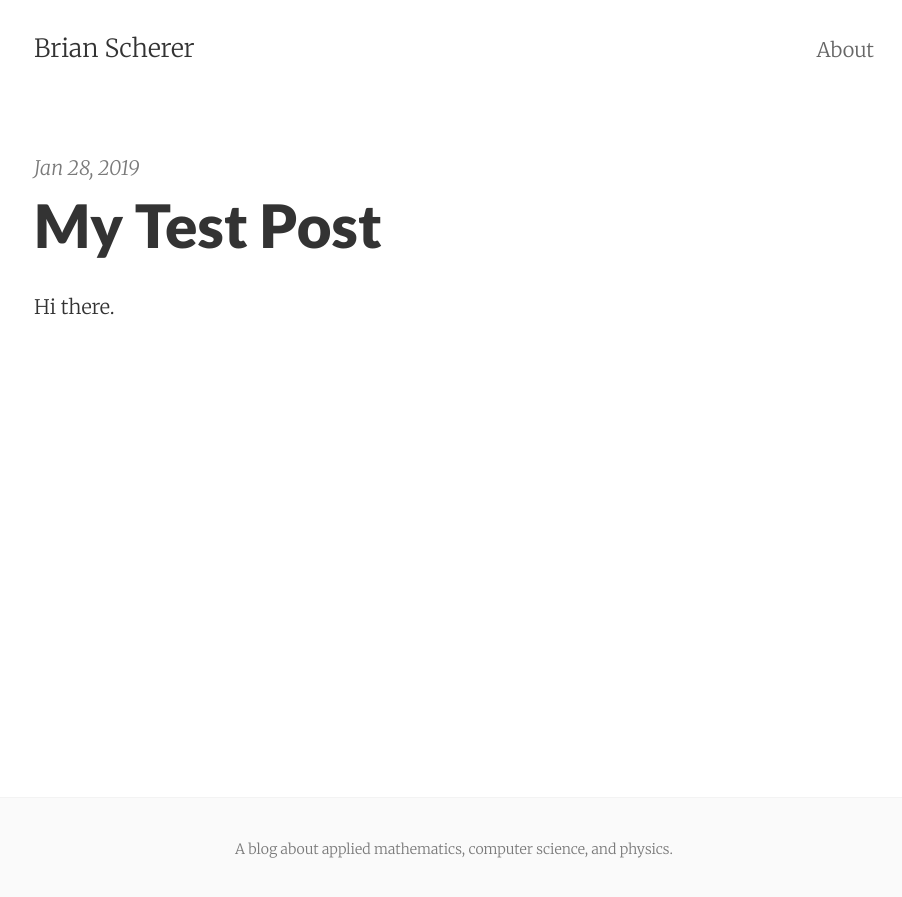
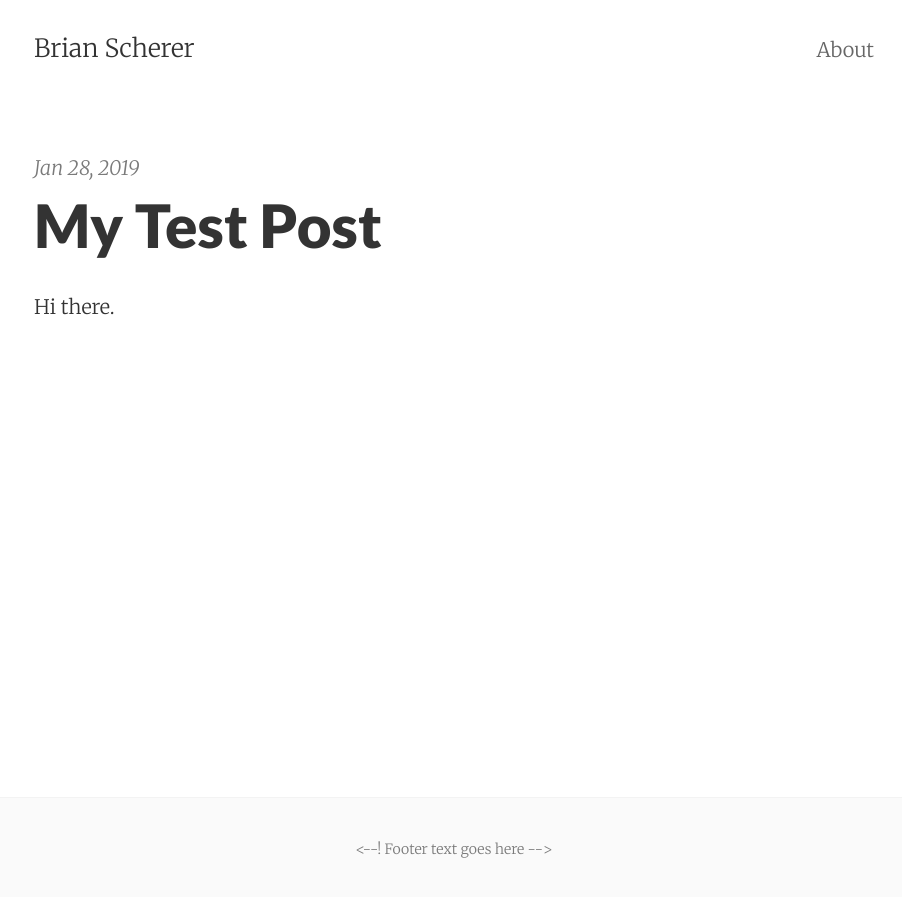
Before and after one commit to brianscherer/brianscherer.github.io, a Jekyll site: the page built from index.html, in a window 1280 px wide. Shown: the top 897 px of the page, without its empty margins (186-1088 px from the left). Built offline with Jekyll 4.4.1, drawn with Linux system fonts in a browser that asks for light colours; the list of posts is cut into pages by our own code.

Commit message:
Update footer.html

```diff
--- a/_includes/footer.html
+++ b/_includes/footer.html
@@ -1,7 +1,7 @@
 <footer class="center">
   <div class="measure">
     <small>
-      A blog about applied mathematics, computer science, and physics.
+      <--! Footer text goes here -->
     </small>
   </div>
 </footer>
```
